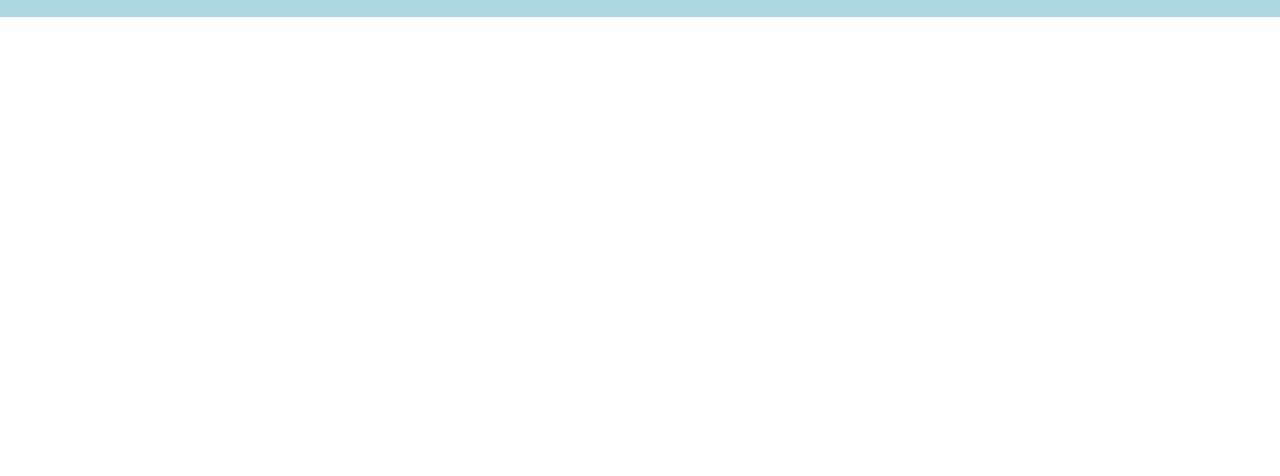
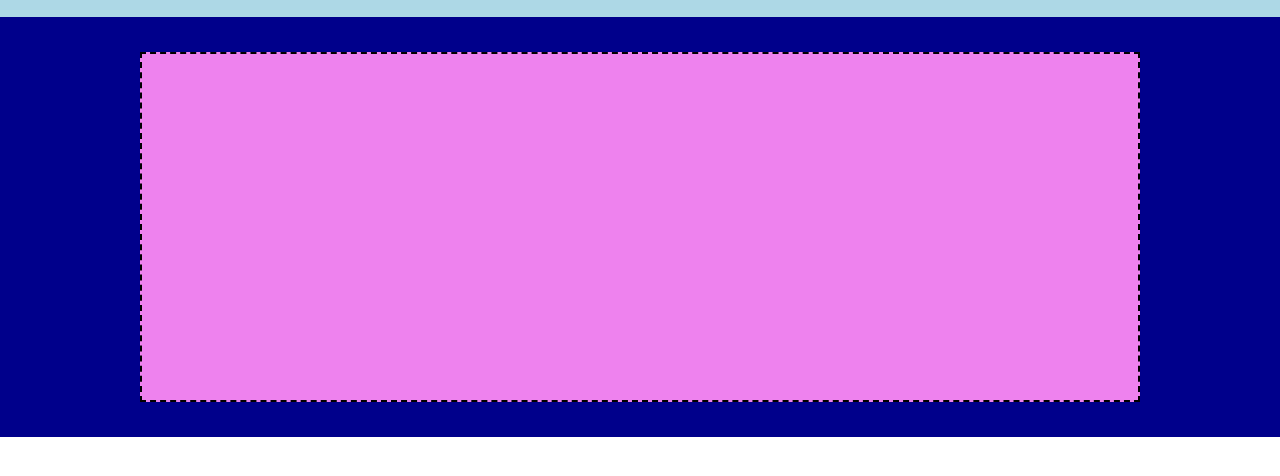
Before and after one commit to DavideCavallotto/htmlcss-struttura-discord, a plain HTML site: page index.html in a window 1280 px wide. Shown: the part 74-550 px from the top of the page. Drawn offline with Linux system fonts and the light colour scheme.

Commit message:
Add blue-section and stylized

```diff
--- a/css/style.css
+++ b/css/style.css
@@ -5,7 +5,7 @@
 }
 
 /* header */
-.container {
+.header-container {
     padding: 20px;
     background-color: rgb(173, 216, 230);
     min-height: 60px;
@@ -32,10 +32,33 @@
 }
 .col-6 {
     flex-basis: calc(100% /1);
+
+}
+
+.link {
     text-align: center;
-
 }
 
 .login {
     text-align: end;
 }
+
+.blue-section {
+    background-color: #00008B;
+    min-height: 420px;
+    display: flex;
+    justify-content: center;
+}
+
+.blue-section-row {
+    margin: auto;
+    display: flex;
+    justify-content: center;
+}
+
+.blue-section-col {
+    background-color: #EE82EE;
+    border: 2px dashed black;
+    width: 1000px;
+    min-height: 350px;
+}
--- a/index.html
+++ b/index.html
@@ -8,12 +8,12 @@
 </head>
 <body>
     <header class="main-header">
-        <nav class="container">
+        <nav class="header-container">
             <div class="row">
                 <div class="col-3">
                     logo
                 </div>
-                <div class="col-6">
+                <div class="col-6 link">
                     link link link link
                 </div>
                 <div class="col-3 login">
@@ -23,6 +23,15 @@
         </nav>
     </header>
     <main>
+        <section class="blue-section">
+            <div class="blue-section-row">
+                <div class="blue-section-col">
+
+                </div>
+
+            </div>
+
+        </section>
 
     </main>
     <footer>
```
